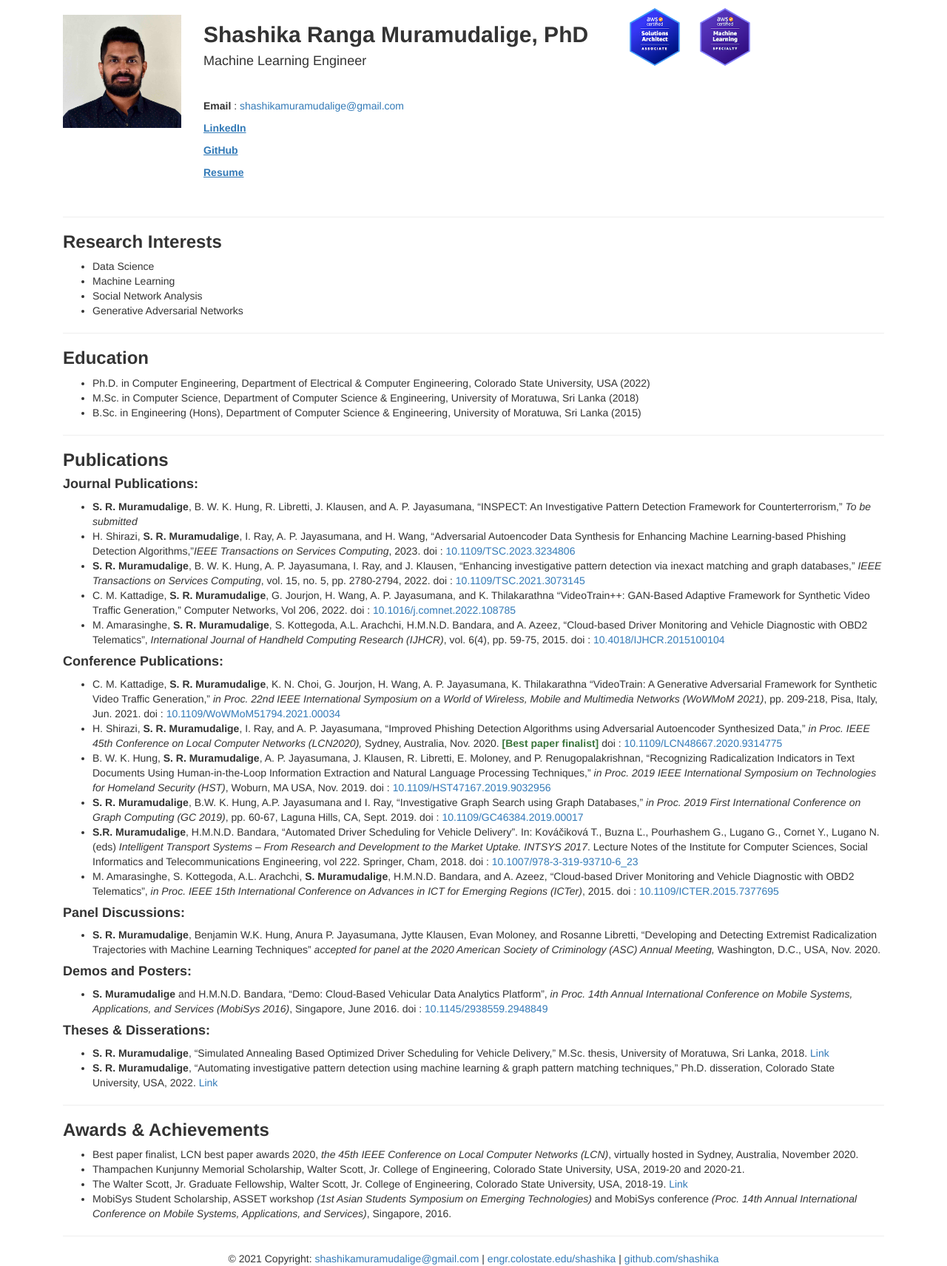
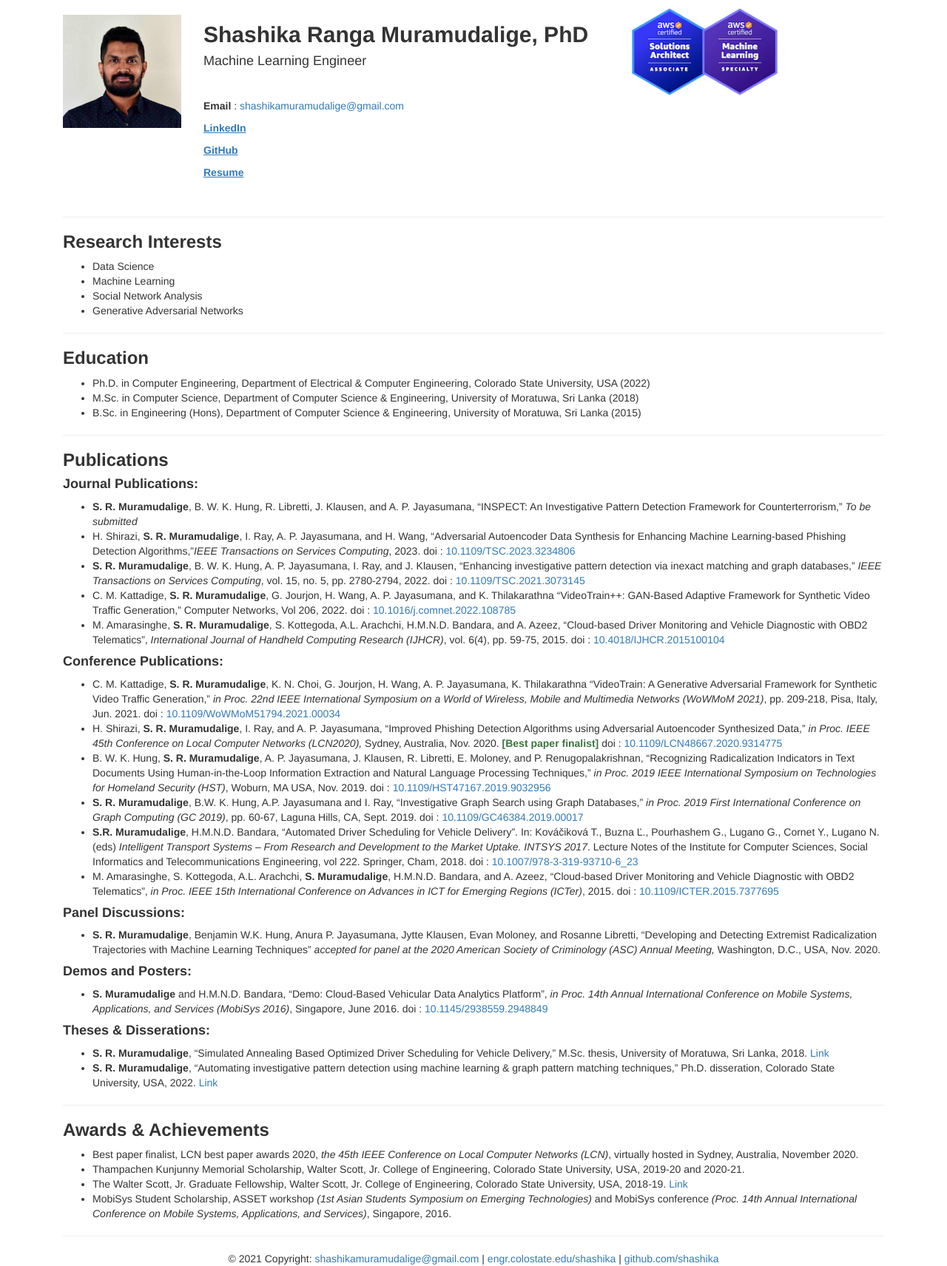
Before and after one commit to Shashika/Shashika.github.io, a Jekyll site: the page built from index.html, in a window 1280 px wide. Shown: the whole page at 74% size. Built offline with Jekyll 4.4.1, drawn with Linux system fonts in a browser that asks for light colours.

Commit message:
increase image size

```diff
--- a/index.html
+++ b/index.html
@@ -19,12 +19,12 @@
 
 	    <div class="col-sm-1">
 	    	<a href="https://www.credly.com/badges/68e11711-92aa-4df0-a0d3-9582e634e15f/public_url" target="_blank">
-		    <img src="aws-certified-solutions-architect-associate.png" width="80" height="80">
+		    <img src="aws-certified-solutions-architect-associate.png" width="120" height="120">
 		    </a>
 		</div>
 		<div class="col-sm-1">
 		    <a href="https://www.credly.com/badges/f4e9de22-b71a-4675-aa47-1ce003811a35/public_url" target="_blank">
-		    <img src="aws-certified-machine-learning-specialty.png" width="80" height="80">
+		    <img src="aws-certified-machine-learning-specialty.png" width="120" height="120">
 		    </a>
 	    </div>
   </div>
```
